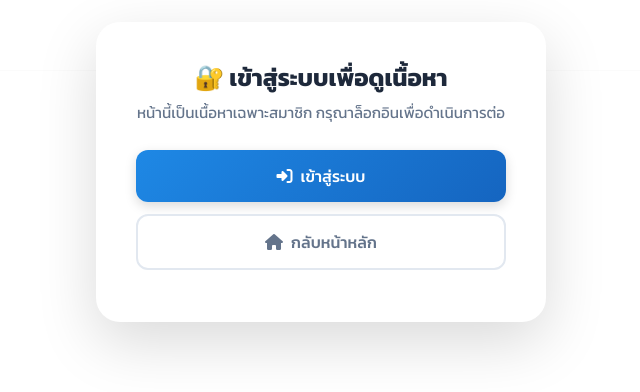
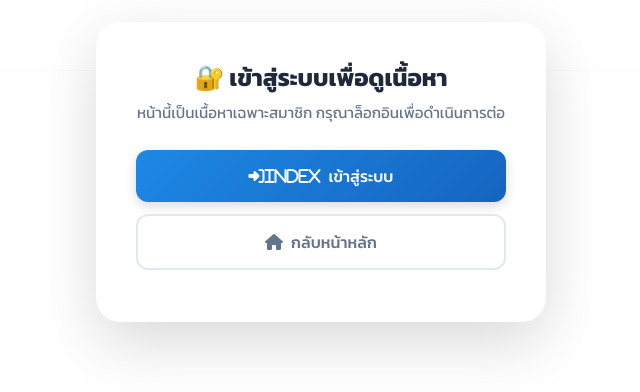
Before and after one commit to jusduy40-eng/-Djohparichat, a website: page pages/about.html in a window 1280 px wide. Shown: the part 228-620 px from the top of the page, 319-959 px from the left. Drawn offline with nearby package versions, Linux system fonts and the light colour scheme.

Commit message:
Update about.html

```diff
--- a/pages/about.html
+++ b/pages/about.html
@@ -595,7 +595,7 @@
             <h2>🔐 เข้าสู่ระบบเพื่อดูเนื้อหา</h2>
             <p>หน้านี้เป็นเนื้อหาเฉพาะสมาชิก กรุณาล็อกอินเพื่อดำเนินการต่อ</p>
             <button class="btn btn-primary" id="openLoginBtn">
-                <i class="fas fa-sign-in-alt"></i> เข้าสู่ระบบ
+                <i class="fas fa-sign-in-alt">index</i> เข้าสู่ระบบ
             </button>
             <button class="btn btn-outline" id="goHomeBtn">
                 <i class="fas fa-home"></i> กลับหน้าหลัก
```
